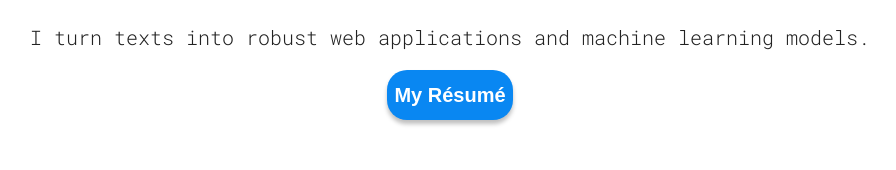
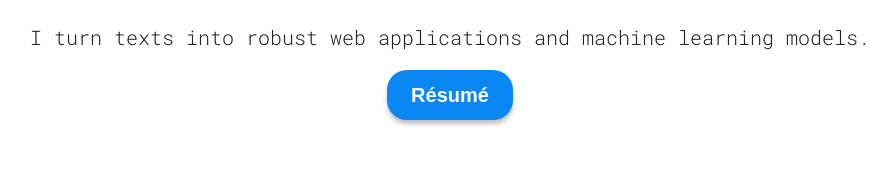
Before and after one commit to 29yabuki/personal-website, a React (Vite) app: page / in a window 1280 px wide. Shown: the part 444-614 px from the top of the page, without its empty margins (190-1086 px from the left). Built offline with nearby package versions, Linux system fonts and the light colour scheme.

Commit message:
removed my in my resume

```diff
--- a/src/components/hero/hero.jsx
+++ b/src/components/hero/hero.jsx
@@ -27,7 +27,7 @@ export const Hero = () => {
         I turn texts into robust web applications and machine learning models.
       </p>
       <a href='https://drive.google.com/file/d/1CGBzVAQJsocMX3KuuInD6Th70F1EZJ-l/view?usp=sharing' target='_blank'>
-        <button className='styles.hover'>My Résumé</button>
+        <button className='styles.hover'>Résumé</button>
       </a>
     </section>
   );
```
